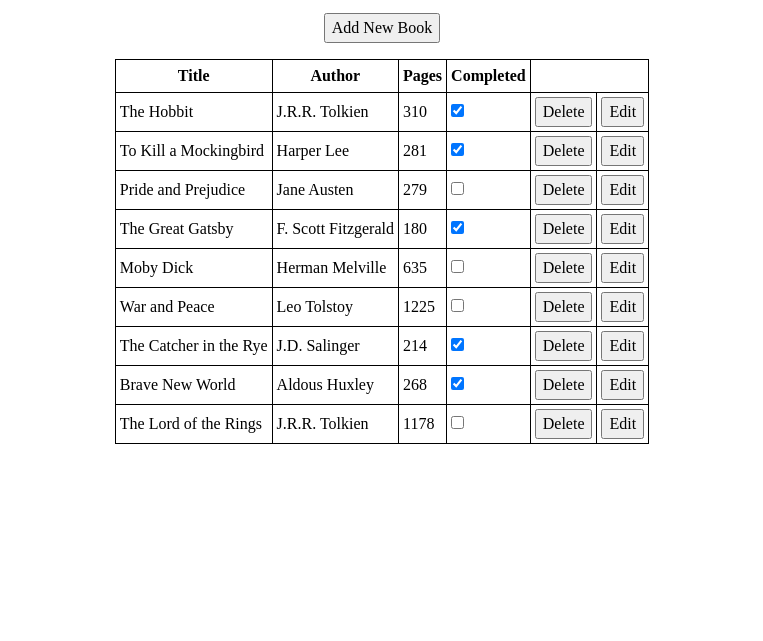
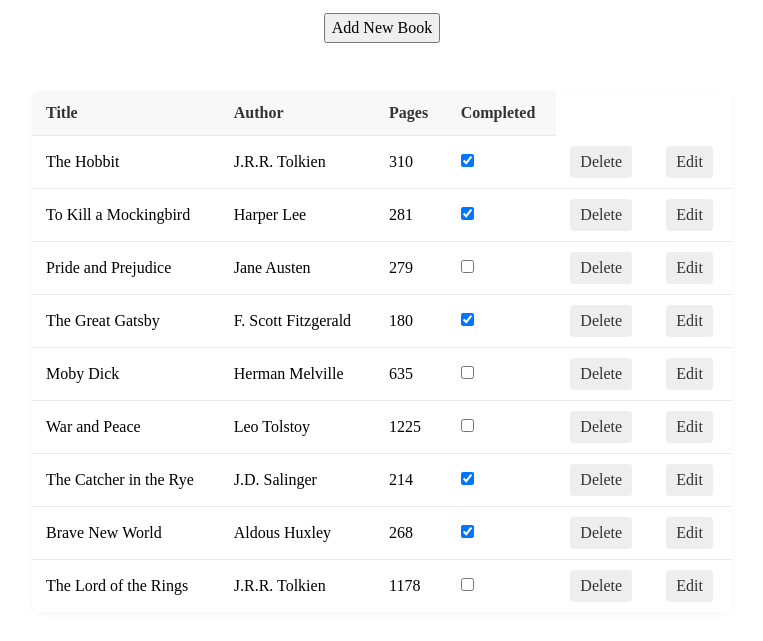
Before and after one commit to M-Ahmad-Usman/library, a plain HTML site: page index.html in a window 1280 px wide. Shown: the part 67-708 px from the top of the page, without its empty margins (258-1021 px from the left). Drawn offline with Linux system fonts and the light colour scheme.

Commit message:
Add styles for books table.

```diff
--- a/styles.css
+++ b/styles.css
@@ -81,18 +81,52 @@ h6 {
     gap: 16px;
 }
 
-table,
-th,
-td,
-thead,
-tbody {
-    border: 1px solid black;
+.books {
+    width: 100%;
+    max-width: 700px;
+    margin: 2rem auto;
+    background: #fff;
+    border-radius: 8px;
+    box-shadow: 0 2px 8px rgba(0, 0, 0, 0.04);
+    overflow: hidden;
     border-collapse: collapse;
+    font-size: 1rem;
 }
 
-th,
-td {
-    padding: 4px;
+.books th,
+.books td {
+    padding: 10px 14px;
+    border-bottom: 1px solid #eaeaea;
+    text-align: left;
+}
+
+.books th {
+    background: #f8f8f8;
+    font-weight: 600;
+    color: #333;
+}
+
+.books tr:last-child td {
+    border-bottom: none;
+}
+
+.books tbody tr:hover {
+    background: #f4f6fa;
+    transition: background 0.2s;
+}
+
+.books td button {
+    background: #eee;
+    color: #333;
+    border: none;
+    border-radius: 4px;
+    padding: 4px 10px;
+    cursor: pointer;
+    transition: background 0.2s;
+}
+
+.books td button:hover {
+    background: #e0e0e0;
 }
 
 dialog {
@@ -137,7 +171,7 @@ form button {
 }
 
 input[type='number'] {
-    -moz-appearance:textfield;
+    -moz-appearance: textfield;
 }
 
 input::-webkit-outer-spin-button,
```
